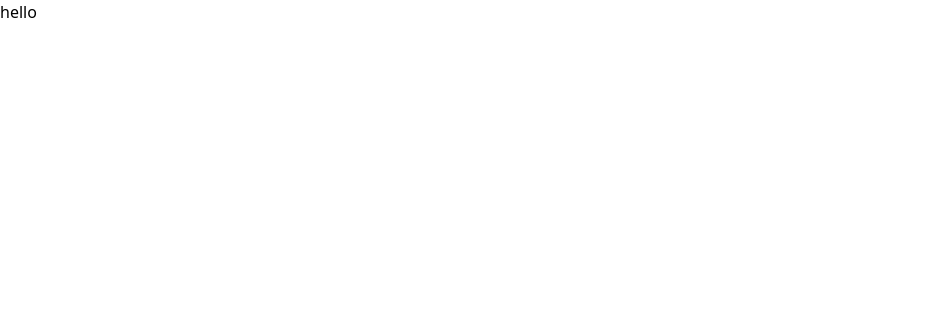
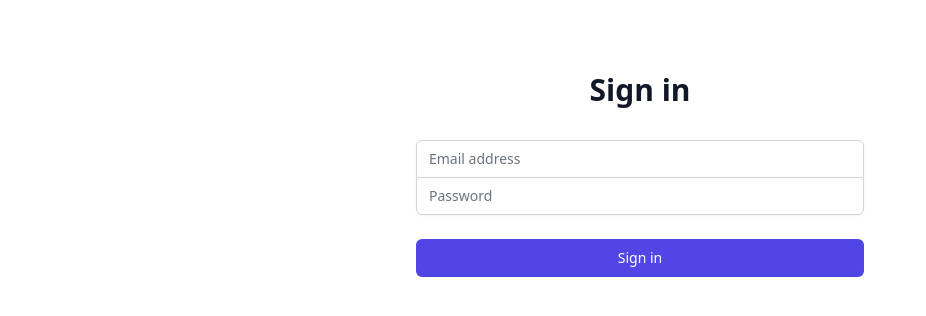
Before and after one commit to adibmed/smp-frontend, a Nuxt app: page /login in a window 1280 px wide. Shown: the top 316 px of the page, without its empty margins (0-926 px from the left). Built offline with nearby package versions, Linux system fonts and the light colour scheme.

Commit message:
fix: prettier & eslint conflict

```diff
--- a/package.json
+++ b/package.json
@@ -18,7 +18,8 @@
     "nuxt": "^2.15.8",
     "vue": "^2.6.14",
     "vue-server-renderer": "^2.6.14",
-    "vue-template-compiler": "^2.6.14"
+    "vue-template-compiler": "^2.6.14",
+    "webpack": "^4.46.0"
   },
   "devDependencies": {
     "@babel/eslint-parser": "^7.16.3",
@@ -33,6 +34,7 @@
     "eslint-plugin-vue": "^8.2.0",
     "jest": "^27.4.4",
     "postcss": "^8.4.4",
+    "prettier": "^2.5.1",
     "vue-jest": "^3.0.4"
   }
 }
--- a/pages/login.vue
+++ b/pages/login.vue
@@ -1,3 +1,46 @@
 <template>
-  <div>hello</div>
+  <div class="min-h-full flex items-center justify-center py-12 px-4 sm:px-6 lg:px-8">
+    <div class="max-w-md w-full space-y-8">
+      <div>
+        <h2 class="mt-6 text-center text-3xl font-extrabold text-gray-900">Sign in</h2>
+      </div>
+      <form class="mt-8 space-y-6" action="#" method="POST">
+        <input type="hidden" name="remember" value="true" />
+        <div class="rounded-md shadow-sm -space-y-px">
+          <div>
+            <label for="email-address" class="sr-only">Email address</label>
+            <input
+              id="email-address"
+              name="email"
+              type="email"
+              autocomplete="email"
+              required
+              class="appearance-none rounded-none relative block w-full px-3 py-2 border border-gray-300 placeholder-gray-500 text-gray-900 rounded-t-md focus:outline-none focus:ring-indigo-500 focus:border-indigo-500 focus:z-10 sm:text-sm"
+              placeholder="Email address"
+            />
+          </div>
+          <div>
+            <input
+              id="password"
+              name="password"
+              type="password"
+              autocomplete="current-password"
+              required
+              class="appearance-none rounded-none relative block w-full px-3 py-2 border border-gray-300 placeholder-gray-500 text-gray-900 rounded-b-md focus:outline-none focus:ring-indigo-500 focus:border-indigo-500 focus:z-10 sm:text-sm"
+              placeholder="Password"
+            />
+          </div>
+        </div>
+
+        <div>
+          <button
+            type="submit"
+            class="group relative w-full flex justify-center py-2 px-4 border border-transparent text-sm font-medium rounded-md text-white bg-indigo-600 hover:bg-indigo-700 focus:outline-none focus:ring-2 focus:ring-offset-2 focus:ring-indigo-500"
+          >
+            Sign in
+          </button>
+        </div>
+      </form>
+    </div>
+  </div>
 </template>
```
Also changed, not shown: .eslintrc.js, 2 other files (tests, documents, lock files or other folders).
